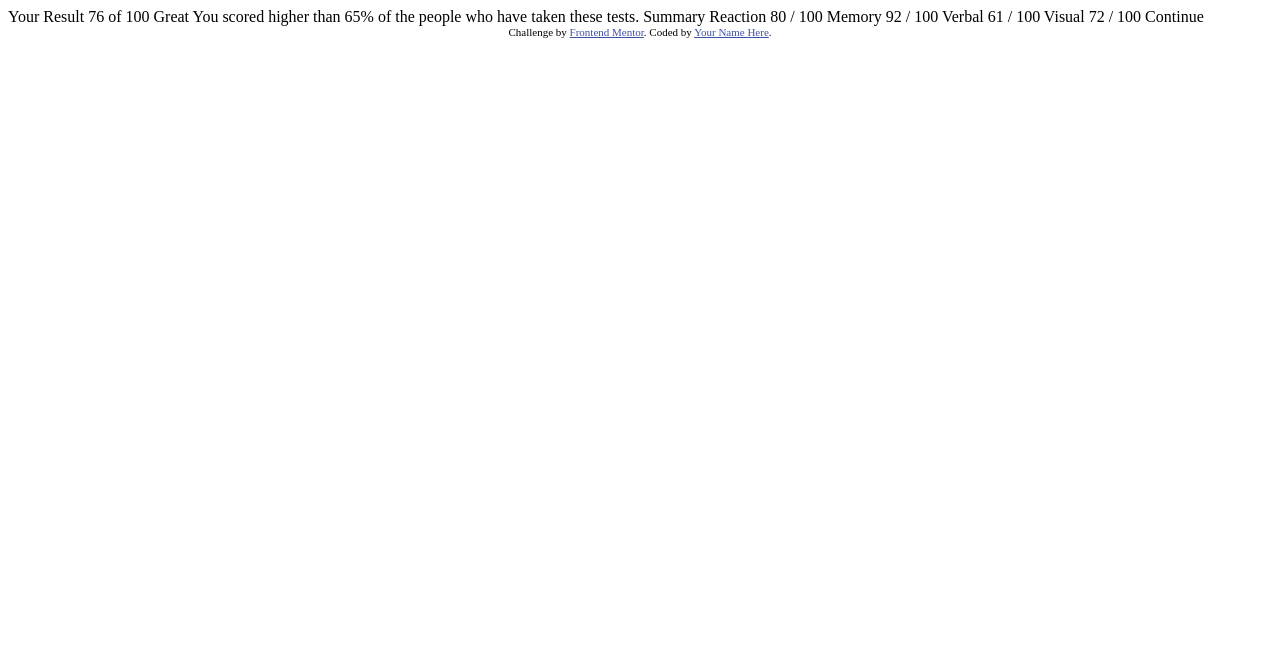
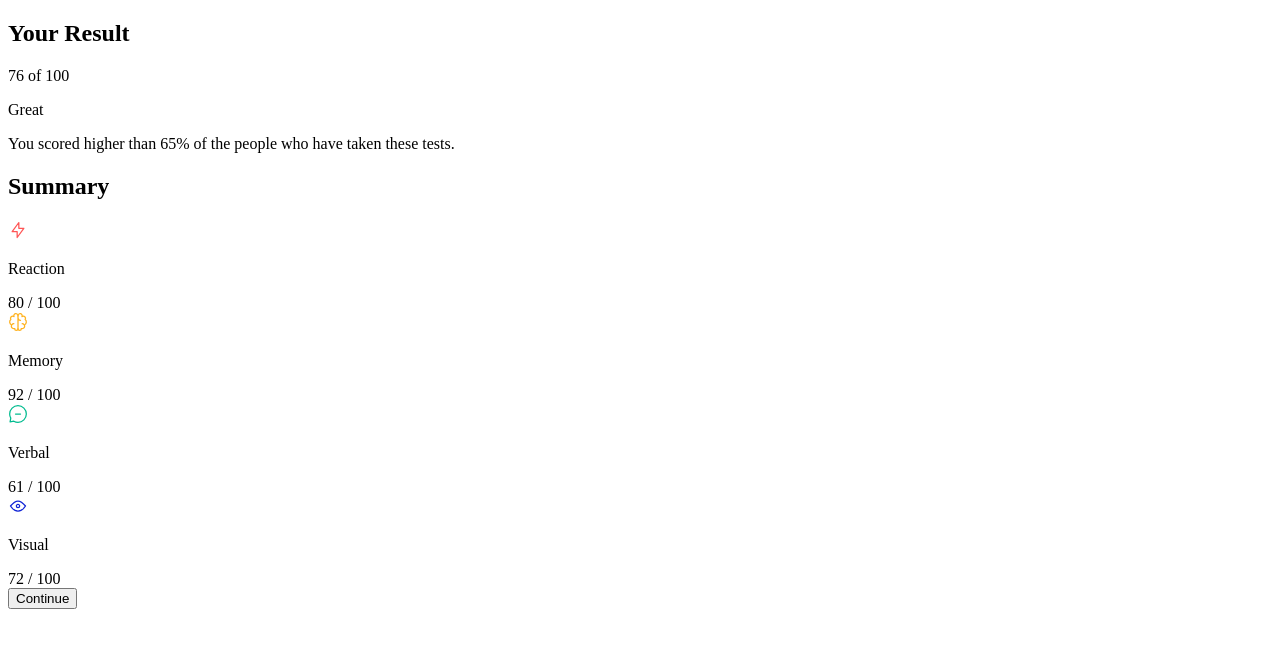
Before and after one commit to JohnMwendwa/results-summary-component, a plain HTML site: page index.html in a window 1280 px wide. Drawn offline with Linux system fonts and the light colour scheme.

Commit message:
add markup

```diff
--- a/index.html
+++ b/index.html
@@ -1,47 +1,67 @@
 <!DOCTYPE html>
 <html lang="en">
   <head>
-  <meta charset="UTF-8">
-  <meta name="viewport" content="width=device-width, initial-scale=1.0"> <!-- displays site properly based on user's device -->
+    <meta charset="UTF-8" />
+    <meta name="viewport" content="width=device-width, initial-scale=1.0" />
+    <!-- displays site properly based on user's device -->
 
-  <link rel="icon" type="image/png" sizes="32x32" href="./assets/images/favicon-32x32.png">
+    <link
+      rel="icon"
+      type="image/png"
+      sizes="32x32"
+      href="./assets/images/favicon-32x32.png"
+    />
 
     <title>Frontend Mentor | Results summary component</title>
-
-  <!-- Feel free to remove these styles or customise in your own stylesheet 👍 -->
-  <style>
-    .attribution { font-size: 11px; text-align: center; }
-    .attribution a { color: hsl(228, 45%, 44%); }
-  </style>
   </head>
   <body>
+    <main>
+      <div class="results">
+        <section class="results__summary">
+          <h1>Your Result</h1>
+          <p>
+            <span> 76 </span>
+            of 100
+          </p>
+          <p class="results__comment">Great</p>
+          <p>
+            You scored higher than 65% of the people who have taken these tests.
+          </p>
+        </section>
+        <section class="results__score">
+          <h2>Summary</h2>
+          <div class="results__box">
+            <span class="results__box-text">
+              <img src="assets/images/icon-reaction.svg" alt="reaction icon" />
+              <p>Reaction</p>
+            </span>
+            <span class="results__box-score"> 80 </span> / 100
+          </div>
+          <div class="results__box">
+            <span class="results__box-text">
+              <img src="assets/images/icon-memory.svg" alt="memory icon" />
+              <p>Memory</p>
+            </span>
+            <span class="results__box-score">92 </span> / 100
+          </div>
+          <div class="results__box">
+            <span class="results__box-text">
+              <img src="assets/images/icon-verbal.svg" alt="chat icon" />
+              <p>Verbal</p>
+            </span>
+            <span class="results__box-score"> 61 </span> / 100
+          </div>
+          <div class="results__box">
+            <span class="results__box-text">
+              <img src="assets/images/icon-visual.svg" alt="eye icon" />
+              <p>Visual</p>
+            </span>
+            <span class="results__box-score"> 72 </span> / 100
+          </div>
 
-  Your Result
-  76
-  of 100
-
-  Great
-  You scored higher than 65% of the people who have taken these tests.
-
-  Summary
-
-  Reaction
-  80 / 100
-
-  Memory
-  92 / 100
-
-  Verbal
-  61 / 100
-
-  Visual
-  72 / 100
-
-  Continue
-
-  <div class="attribution">
-    Challenge by <a href="https://www.frontendmentor.io?ref=challenge" target="_blank">Frontend Mentor</a>.
-    Coded by <a href="#">Your Name Here</a>.
+          <button>Continue</button>
+        </section>
       </div>
+    </main>
   </body>
 </html>
```
Lines whose indentation alone changed are shown as unchanged.
